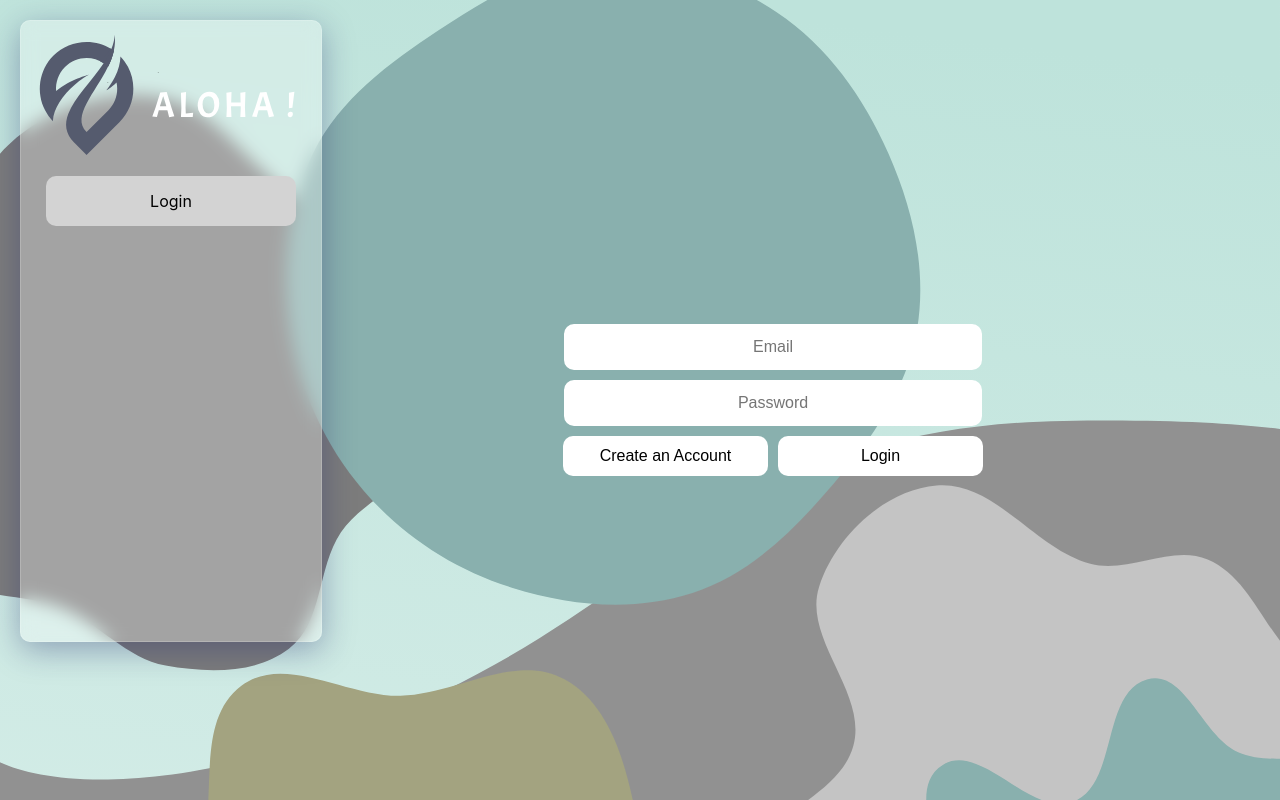
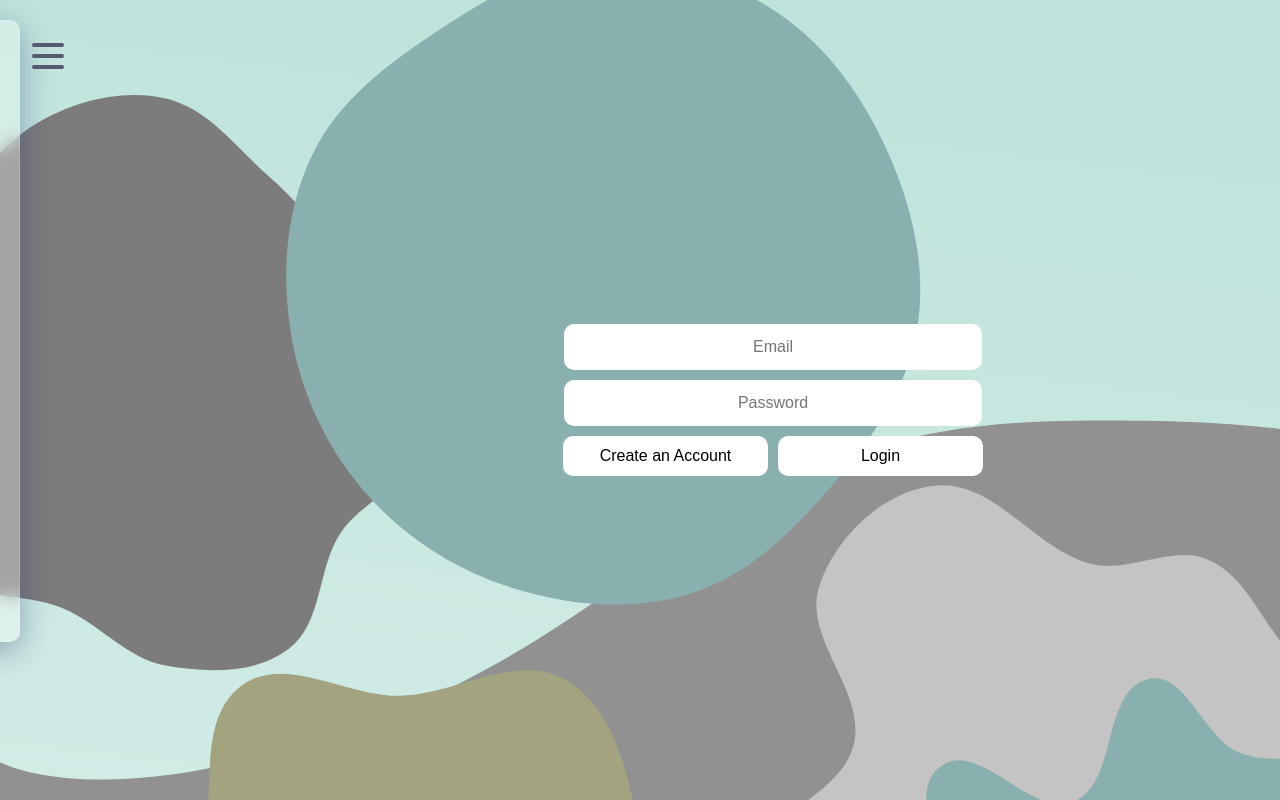
Before and after one commit to camilawfranco/techlabs_group3, a React (Create React App) app in the folder frontend/: page / in a window 1280 px wide. Built offline with nearby package versions, Linux system fonts and the light colour scheme; no server answers.

Commit message:
Add Menu button

```diff
--- a/frontend/src/components/Layout.js
+++ b/frontend/src/components/Layout.js
@@ -1,13 +1,17 @@
 import React from "react";
+import { useState } from "react";
 import Sidebar from "./Sidebar";
+import Burger from "./burger/Burger";
 import styled from "styled-components";
 import background from "../images/background.svg";
 
 const Layout = ({ children }) => {
+  const [openMenu, setOpenMenu] = useState(false);
   return (
     <LayoutContainer>
+      <Burger open={openMenu} setOpen={setOpenMenu} />
       <SidebarContainer>
-        <Sidebar />
+        <Sidebar open={openMenu} setOpen={setOpenMenu} />
       </SidebarContainer>
       <ContentContainer>{children}</ContentContainer>
     </LayoutContainer>
--- a/frontend/src/components/Sidebar.js
+++ b/frontend/src/components/Sidebar.js
@@ -1,11 +1,12 @@
 import React, { useContext } from "react";
 import styled from "styled-components";
+import { bool } from "prop-types";
 import { NavLink } from "react-router-dom";
 import { useHistory } from "react-router";
 import { AuthContext } from "../Context/AuthContext";
 import { auth } from "../Firebase/firebaseConfig";
 
-const Sidebar = () => {
+const Sidebar = ({ open }) => {
   const history = useHistory();
   const user = useContext(AuthContext);
 
@@ -16,7 +17,7 @@ const Sidebar = () => {
 
   console.log("user", user);
   return (
-    <SidebarContainer>
+    <SidebarContainer open={open}>
       <Logo src={require("../Logo_Aloha.svg").default} alt="Logo" />
       {user ? (
         <>
@@ -37,6 +38,10 @@ const Sidebar = () => {
       )}
     </SidebarContainer>
   );
+};
+
+Sidebar.propTypes = {
+  open: bool.isRequired,
 };
 
 export default Sidebar;
@@ -60,6 +65,8 @@ const SidebarContainer = styled.div`
   display: flex;
   flex-direction: column;
   align-items: center;
+  transition: transform 0.3s ease-in-out;
+  transform: ${({ open }) => open ? 'translateX(0)' : 'translateX(-100%)'};
 `;
 
 const Navigation = styled(NavLink)`
--- /dev/null
+++ b/frontend/src/components/burger/Burger.js
@@ -0,0 +1,19 @@
+// Burger.js
+import React from "react";
+import { bool, func } from "prop-types";
+import { StyledBurger } from "./Burger.styled";
+
+const Burger = ({ open, setOpen }) => {
+  return (
+    <StyledBurger open={open} onClick={() => setOpen(!open)}>
+      <div />
+      <div />
+      <div />
+    </StyledBurger>
+  );
+};
+Burger.propTypes = {
+  open: bool.isRequired,
+  setOpen: func.isRequired,
+};
+export default Burger;
--- /dev/null
+++ b/frontend/src/components/burger/Burger.styled.js
@@ -0,0 +1,31 @@
+import styled from "styled-components";
+
+export const StyledBurger = styled.button`
+  position: fixed;
+  top: 5%;
+  left: 2rem;
+  display: flex;
+  flex-direction: column;
+  justify-content: space-around;
+  width: 2rem;
+  height: 2rem;
+  background: transparent;
+  border: none;
+  cursor: pointer;
+  padding: 0;
+  z-index: 10;
+
+  &:focus {
+    outline: none;
+  }
+
+  div {
+    width: 2rem;
+    height: 0.25rem;
+    background: rgba(85, 91, 110, 1);
+    border-radius: 10px;
+    transition: all 0.3s linear;
+    position: relative;
+    transform-origin: 1px;
+  }
+`;
--- /dev/null
+++ b/frontend/src/components/burger/index.js
@@ -0,0 +1 @@
+export { default } from "./Burger";
```
Also changed, not shown: 1 other file (tests, documents, lock files or other folders).
